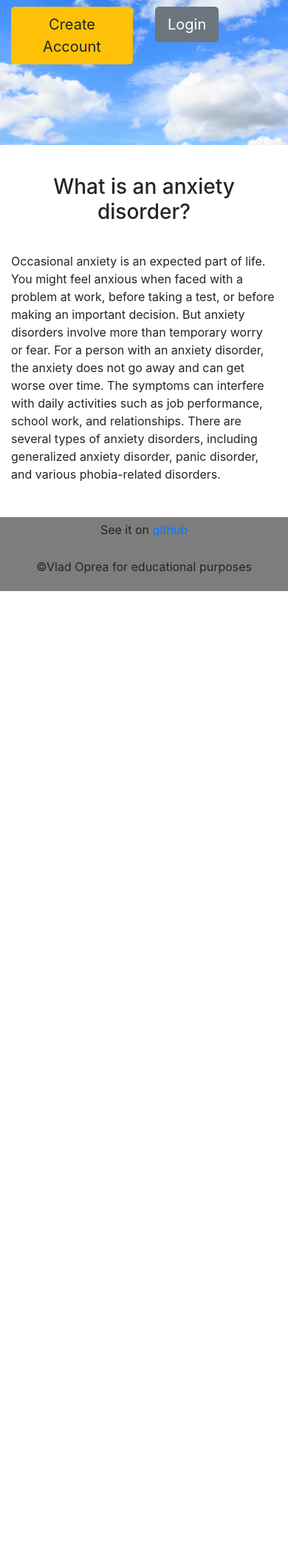
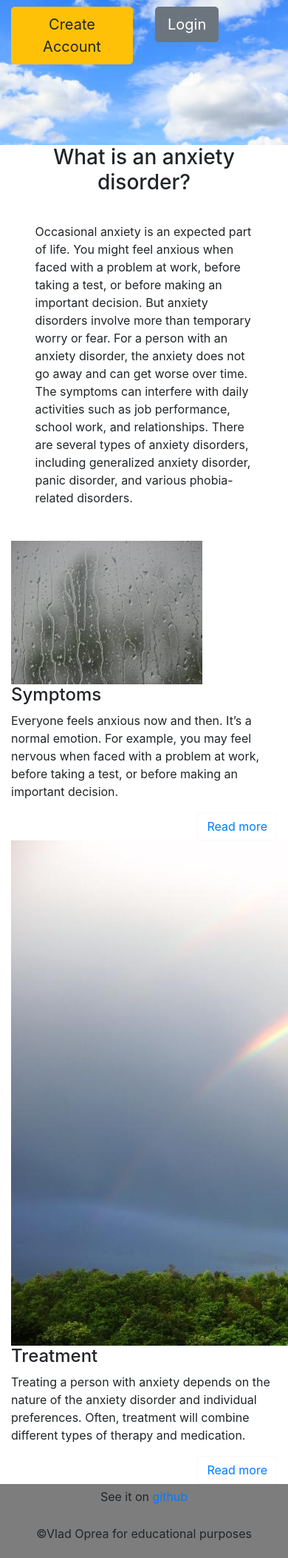
Before and after one commit to vladoprea/anxiety-treatment, a Flask app: page / in a window 390 px wide; the page is wider, and only the part inside the window is pictured. Shown: the part 260-2366 px from the top of that part at 74% size. Before the commit the page ends 1059 px from the top of that part, so only its background shows below. Run offline with Flask 2, Linux system fonts and the light colour scheme; some libraries are stand-ins or nearby versions.

Commit message:
Add cardboards with images,text and link to page

```diff
--- a/templates/home.html
+++ b/templates/home.html
@@ -18,13 +18,13 @@
         </div>
     </section>
     <section class="container">
-        <div class="row definition">
+        <div class="row def-title">
             <div class="col text-center">
                 <h3>What is an anxiety disorder?</h3>
             </div>
         </div>
-        <div class="row ">
-            <div class="col def-paragraph">
+        <div class="row justify-content-center">
+            <div class="col-10 def-paragraph">
                 <p>Occasional anxiety is an expected part of life. You might feel anxious when faced with a problem at
                     work, before taking a test, or before making an important decision. But anxiety disorders involve
                     more than temporary worry or fear. For a person with an anxiety disorder, the anxiety does not go
@@ -35,7 +35,38 @@
                 </p>
             </div>
         </div>
+        <div class="row cardboards justify-content-between">
+            <div class="col-md-5 symptoms-card">
+                <img src="../static/images/symptoms.jpg" class="symptoms">
+                <h4>Symptoms</h4>
+                <p>
+                    Everyone feels anxious now and then. It’s a normal emotion. For example, you may feel nervous when
+                    faced
+                    with a problem at work, before taking a test, or before making an important decision.
+                </p>
+                <div class="row">
+                    <div class="col text-right">
+                        <button type="button" class="btn btn-outline-light"><a href="/symptoms.html" class="read-more"
+                                target="_blank">Read
+                                more<i class="fas fa-arrow-alt-circle-right"></i></a></button>
+                    </div>
+                </div>
+            </div>
+            <div class="col-md-5 treatment-card">
+                <img src="../static/images/treatment.jpg" class="treatment">
+                <h4>Treatment</h4>
+                <p>Treating a person with anxiety depends on the nature of the anxiety disorder and individual
+                    preferences. Often, treatment will combine different types of therapy and medication.
+                </p>
+                <div class="row">
+                    <div class="col text-right">
+                        <button type="button" class="btn btn-outline-light"><a href="/treatment.html" class="read-more"
+                                target="_blank">Read
+                                more<i class="fas fa-arrow-alt-circle-right"></i></a></button>
+                    </div>
+                </div>
+            </div>
+        </div>
     </section>
 </main>
-
 {% endblock %}
```
